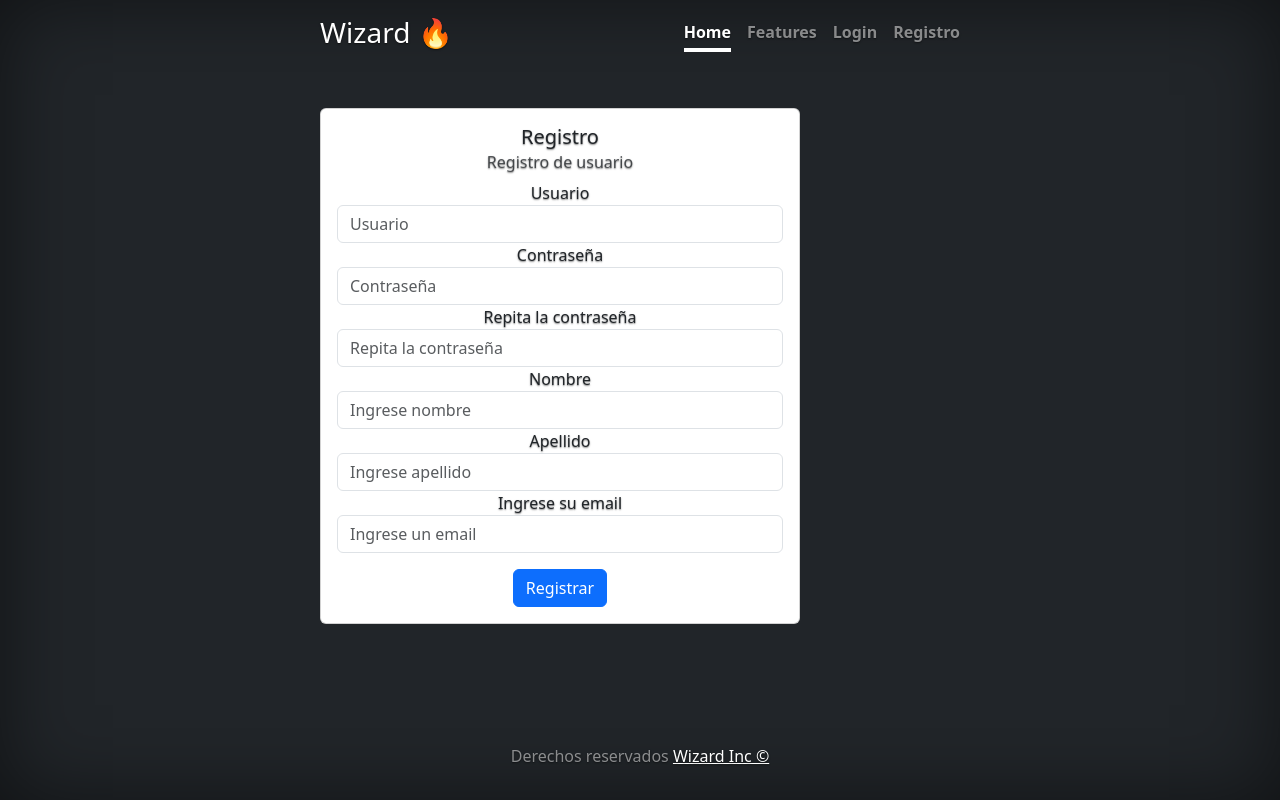
After one commit to BorisSMorales/modulo6_individuales, a Django app: page /registro/ in a window 1280 px wide. The commit adds this page. Run offline with Django 4.2, Linux system fonts and the light colour scheme.

Commit message:
Carga inicial

```diff
--- a/individual/templates/base.html
+++ b/individual/templates/base.html
@@ -17,12 +17,14 @@
                 <nav class="nav nav-masthead justify-content-center float-md-end">
                     <a class="nav-link active" aria-current="page" href="{% url 'landing' %}">Home</a>
                     <a class="nav-link" href="#">Features</a>
+
                     {% if user.is_authenticated %}
                     <a class="nav-link" href="{% url 'logout' %}">Logout</a>
                     <a class="nav-link" href="{% url 'Usuarios' %}">Usuarios</a>
                     <a class="nav-link" href="{% url 'Restringido' %}">Pagina Restringida</a>
                     {% else %}
                     <a class="nav-link" href="{% url 'Login' %}">Login</a>
+                    <a class="nav-link" href="{% url 'Registro' %}">Registro</a>
                     {% endif %}
                 </nav>
             </div>
--- /dev/null
+++ b/individual/templates/registration/registro.html
@@ -0,0 +1,55 @@
+{% extends "base.html"%}
+{% load static %}
+
+{% block titulo %}Registro{% endblock %}
+
+{% block content %}
+<form method="post">
+    {% csrf_token %}
+    <div class="card" style="width: 30rem;">
+    <div class="card-body">
+        <h5 class="card-title">Registro</h5>
+        <h6 class="card-subtitle mb-2 text-body-secondary">Registro de usuario</h6>
+        <div class="form-group">
+        <label for="id_username">Usuario</label>
+        <input type="text" class="form-control" id="id_username" name="username" placeholder="Usuario" required>
+        {% comment %} {{ form.username }} {% endcomment %}
+        </div>
+        <div class="form-group">
+            <label for="id_password2">Contraseña</label>
+            <input type="password" class="form-control" id="id_password1" name="password1" placeholder="Contraseña" required>
+            {% comment %} {{ form.password }} {% endcomment %}
+            </div>
+            <div class="form-group">
+            <label for="id_password2">Repita la contraseña</label>
+            <input type="password" class="form-control" id="id_password2" name="password2" placeholder="Repita la contraseña" required>
+            {% comment %} {{ form.password }} {% endcomment %}
+            </div>
+        <div class="form-group">
+        <label for="id_firsname">Nombre</label>
+        <input type="text" class="form-control" id="id_firstname" name="first_name" placeholder="Ingrese nombre" required>
+        {% comment %} {{ form.username }} {% endcomment %}
+        </div>
+        <div class="form-group">
+        <label for="id_lastname">Apellido</label>
+        <input type="text" class="form-control" id="id_lastname" name="last_name" placeholder="Ingrese apellido" required>
+        {% comment %} {{ form.username }} {% endcomment %}
+        </div>
+
+        <div class="form-group">
+        <label for="id_password2">Ingrese su email</label>
+        <input type="email" class="form-control" id="email" name="email" placeholder="Ingrese un email" required>
+        {% comment %} {{ form.password }} {% endcomment %}
+        </div>
+        {% if form.errors %}
+        <div class="alert alert-danger mt-3" role="alert">
+        <h4>Errores</h4>
+        {{ form.errors }}
+        </div>
+        {% endif %}
+        <button type="submit" class="btn btn-primary mt-3">Registrar</button>
+    </div>
+    </div>
+</form>
+
+{% endblock %}
--- a/individual/views.py
+++ b/individual/views.py
@@ -7,8 +7,12 @@ from django.views.generic import TemplateView, FormView
 from django.views import View
 from django.contrib.auth import authenticate, login
 from django.contrib.auth.mixins import LoginRequiredMixin, PermissionRequiredMixin
+from django.contrib.auth.forms import UserCreationForm
+from django.urls import reverse_lazy
+from django.contrib.auth import authenticate, login
+from django.contrib.auth.models import Group
 
-from individual.form import FormularioRegistro, LoginForm
+from individual.form import FormularioRegistro, LoginForm, RegistroForm
 from individual.models import Registromodel
 # Create your views here.
 
@@ -103,3 +107,21 @@ class AreaRestringidaView(PermissionRequiredMixin, LoginRequiredMixin, TemplateV
         if titulo is None:
             return redirect('landing')
         return render(request, self.template_name, contexto)
+
+class RegistroView(TemplateView):
+    template_name = 'registration/registro.html'
+    form_class = RegistroForm
+    success_url = reverse_lazy('landing')
+
+    def post(self, request, *args, **kwargs):
+        form = self.form_class(request.POST)
+        if form.is_valid():
+            form.save()
+            user = authenticate(username=form.cleaned_data['username'], password=form.cleaned_data['password1'])
+            login(request, user)
+            user.groups.add(Group.objects.get(name='grupo1'))  # Asignar usuario al grupo "grupo1"
+
+            return redirect(self.success_url)
+
+
+        return render(request, self.template_name, {'form': form})
--- a/individual2/urls.py
+++ b/individual2/urls.py
@@ -17,7 +17,7 @@ Including another URLconf
 from django.contrib import admin
 from django.urls import path
 
-from individual.views import landing, FormularioRegistroView, Ingreso, UsuariosRestringidaView, AreaRestringidaView
+from individual.views import landing, FormularioRegistroView, Ingreso, UsuariosRestringidaView, AreaRestringidaView, RegistroView
 from django.contrib.auth.views import LoginView, LogoutView
 
 urlpatterns = [
@@ -27,6 +27,7 @@ urlpatterns = [
     path('formulario/',FormularioRegistroView.as_view(), name='Formulario'),
     path('login/',Ingreso.as_view(), name='Login'),
     path('logout/', LogoutView.as_view(), name='logout'),
-    path('restringido/', AreaRestringidaView.as_view(), name='Restringido')
+    path('restringido/', AreaRestringidaView.as_view(), name='Restringido'),
+    path('registro/',RegistroView.as_view(), name= 'Registro')
 
 ]
```
Also changed, not shown: individual/form.py (+11 -0 lines).
